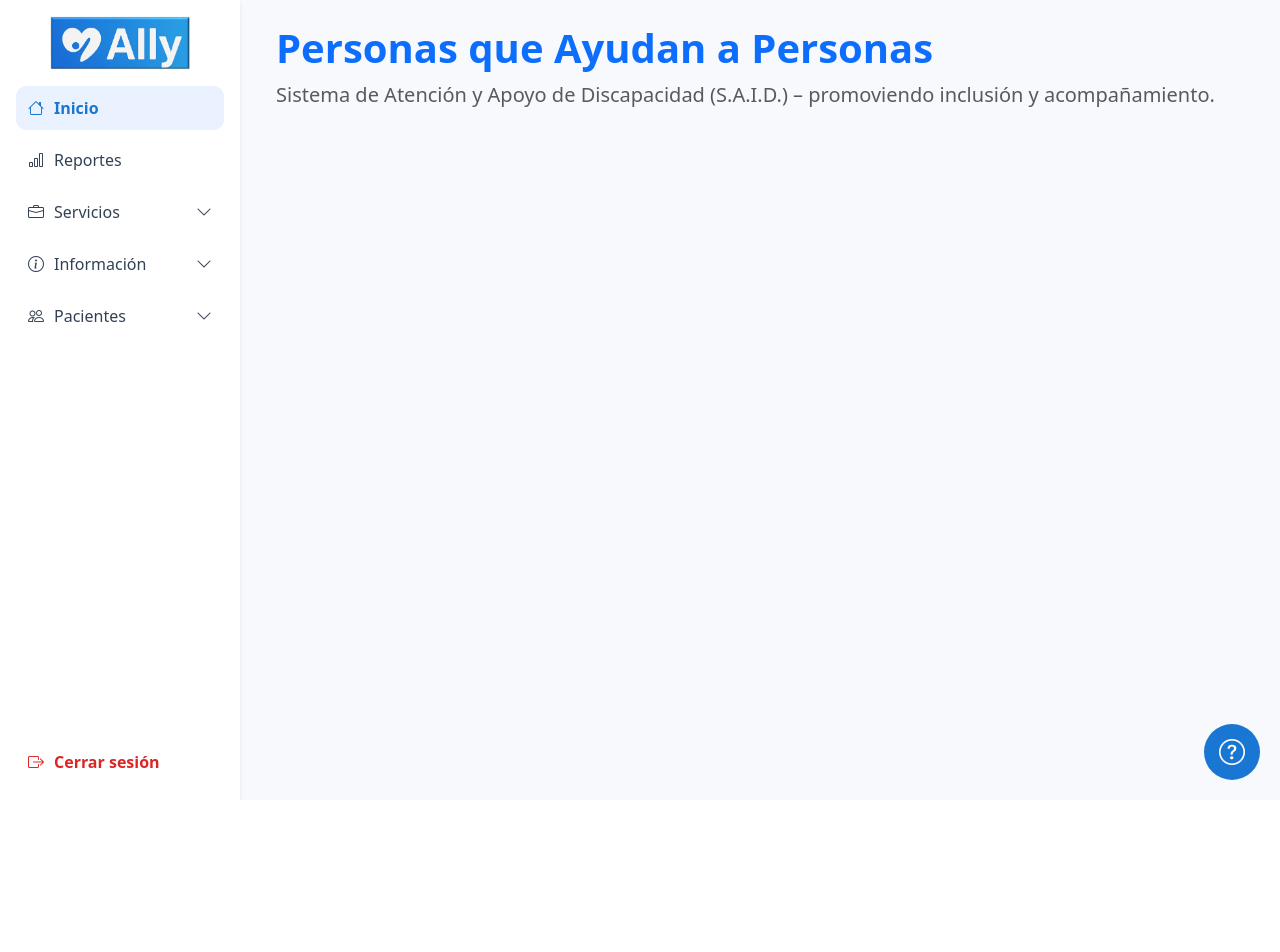
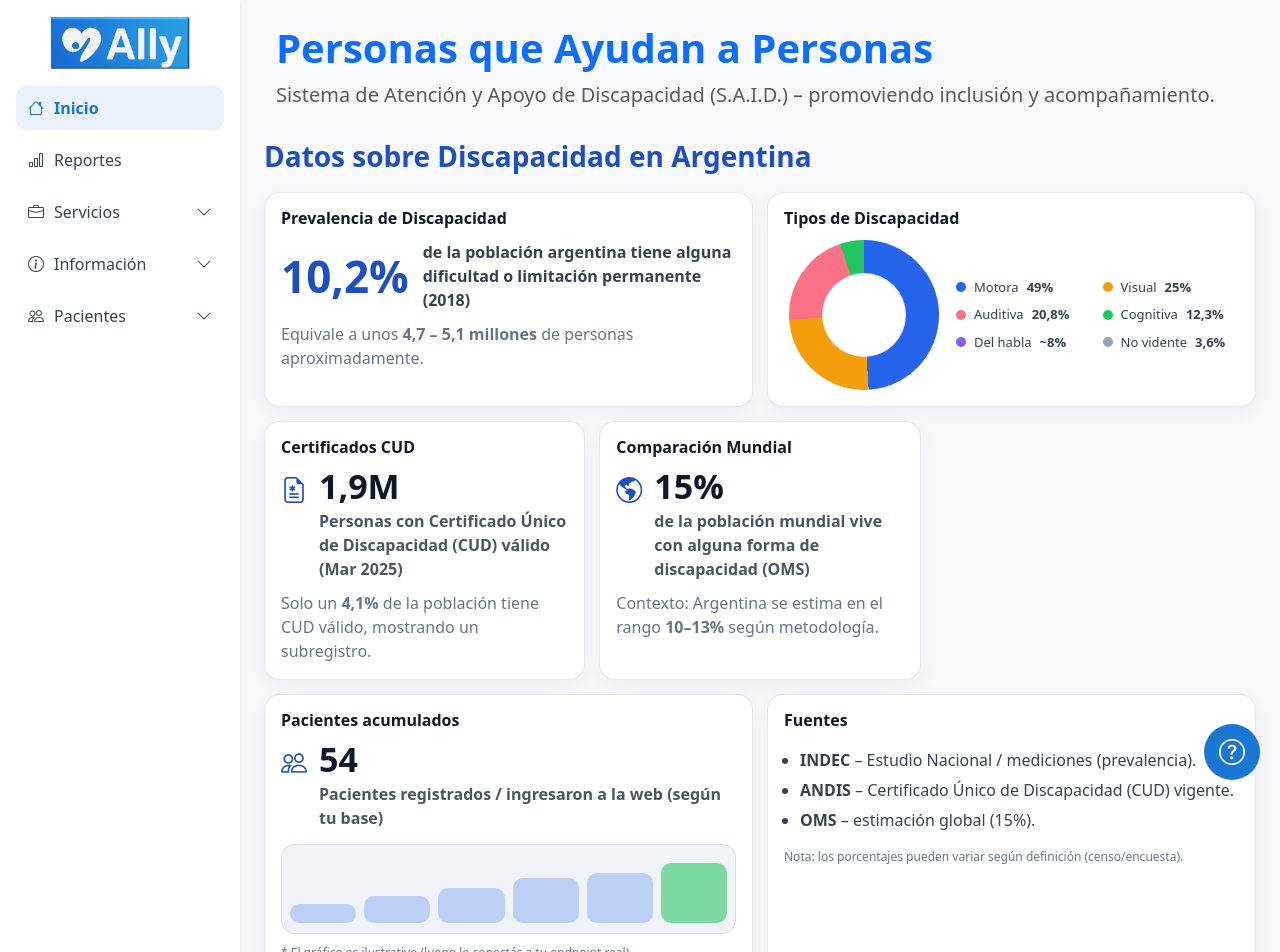
Before and after one commit to 113013-DeSanNicolasMacanoIndira/frontend-TFPS-Ally, an Angular app: page /portal-paciente in a window 1280 px wide. Shown: the top 952 px of the page. Before the commit the page ends 800 px from the top, so only its background shows below. Built offline with nearby package versions, Linux system fonts and the light colour scheme.

Commit message:
MODIFICACION30

```diff
--- a/src/app/features/pacientes/pages/portal-paciente/portal-paciente.component.html
+++ b/src/app/features/pacientes/pages/portal-paciente/portal-paciente.component.html
@@ -79,7 +79,123 @@
       </div>
     </section>
 
-    <section class="dashboard-placeholder"></section>
+    <section class="dash">
+
+  <!-- TITULO + SUBTITULO como la captura -->
+  <div class="dash-header">
+
+    <div class="dash-title">
+      <h2>Datos sobre Discapacidad en Argentina</h2>
+
+    </div>
+  </div>
+
+  <!-- GRID de tarjetas -->
+  <div class="dash-grid">
+
+    <!-- Prevalencia -->
+    <div class="card card-lg">
+      <h3>Prevalencia de Discapacidad</h3>
+      <div class="big-number">
+        <span class="num">10,2%</span>
+        <span class="txt">de la población argentina tiene alguna dificultad o limitación permanente (2018)</span>
+      </div>
+      <p class="muted">
+        Equivale a unos <strong>4,7 – 5,1 millones</strong> de personas aproximadamente.
+      </p>
+    </div>
+
+    <!-- Tipos -->
+    <div class="card card-lg">
+      <h3>Tipos de Discapacidad</h3>
+
+      <!-- “fake donut” simple (sin librerías) + leyenda -->
+      <div class="donut-row">
+        <div class="donut" aria-label="Gráfico de tipos de discapacidad"></div>
+
+        <div class="legend">
+          <div class="legend-item"><span class="dot dot-motora"></span> Motora <strong>49%</strong></div>
+          <div class="legend-item"><span class="dot dot-visual"></span> Visual <strong>25%</strong></div>
+          <div class="legend-item"><span class="dot dot-auditiva"></span> Auditiva <strong>20,8%</strong></div>
+          <div class="legend-item"><span class="dot dot-cognitiva"></span> Cognitiva <strong>12,3%</strong></div>
+          <div class="legend-item"><span class="dot dot-habla"></span> Del habla <strong>~8%</strong></div>
+          <div class="legend-item"><span class="dot dot-novidente"></span> No vidente <strong>3,6%</strong></div>
+        </div>
+      </div>
+    </div>
+
+    <!-- CUD -->
+    <div class="card">
+      <h3>Certificados CUD</h3>
+      <div class="metric">
+        <i class="bi bi-file-earmark-medical"></i>
+        <div>
+          <div class="metric-value">1,9M</div>
+          <div class="metric-sub">Personas con Certificado Único de Discapacidad (CUD) válido (Mar 2025)</div>
+        </div>
+      </div>
+      <p class="muted">
+        Solo un <strong>4,1%</strong> de la población tiene CUD válido, mostrando un subregistro.
+      </p>
+    </div>
+
+    <!-- Mundial -->
+    <div class="card">
+      <h3>Comparación Mundial</h3>
+      <div class="metric">
+        <i class="bi bi-globe-americas"></i>
+        <div>
+          <div class="metric-value">15%</div>
+          <div class="metric-sub">de la población mundial vive con alguna forma de discapacidad (OMS)</div>
+        </div>
+      </div>
+      <p class="muted">
+        Contexto: Argentina se estima en el rango <strong>10–13%</strong> según metodología.
+      </p>
+    </div>
+
+    <!-- Pacientes que ingresaron (tu SQL) -->
+    <div class="card card-wide">
+      <h3>Pacientes acumulados</h3>
+
+      <div class="metric">
+        <i class="bi bi-people"></i>
+        <div>
+          <div class="metric-value">{{ pacientesRegistrados }}</div>
+          <div class="metric-sub">Pacientes registrados / ingresaron a la web (según tu base)</div>
+        </div>
+      </div>
+
+      <div class="mini-bars" aria-label="Tendencia últimos 6 meses">
+        <div class="bar" style="height: 28%"></div>
+        <div class="bar" style="height: 40%"></div>
+        <div class="bar" style="height: 52%"></div>
+        <div class="bar" style="height: 66%"></div>
+        <div class="bar" style="height: 74%"></div>
+        <div class="bar active" style="height: 88%"></div>
+      </div>
+
+      <div class="muted tiny">
+        * El gráfico es ilustrativo (luego lo conectás a tu endpoint real).
+      </div>
+    </div>
+
+    <!-- Fuentes -->
+    <div class="card card-wide">
+      <h3>Fuentes</h3>
+      <ul class="sources">
+        <li><strong>INDEC</strong> – Estudio Nacional / mediciones (prevalencia).</li>
+        <li><strong>ANDIS</strong> – Certificado Único de Discapacidad (CUD) vigente.</li>
+        <li><strong>OMS</strong> – estimación global (15%).</li>
+      </ul>
+      <p class="muted tiny">
+        Nota: los porcentajes pueden variar según definición (censo/encuesta).
+      </p>
+    </div>
+
+  </div>
+ </section>
+
   </main>
 </div>
 
--- a/src/app/features/pacientes/pages/portal-paciente/portal-paciente.component.scss
+++ b/src/app/features/pacientes/pages/portal-paciente/portal-paciente.component.scss
@@ -162,3 +162,227 @@
   top: 16px;
   right: 16px;
 }
+/* =========================
+   DASHBOARD (Datos Argentina)
+========================= */
+.dash {
+  margin-top: 14px;
+}
+
+.dash-header {
+  display: flex;
+  align-items: center;
+  gap: 14px;
+  margin-bottom: 18px;
+}
+
+.dash-logo {
+  width: 80px;
+  height: auto;
+}
+
+.dash-title h2 {
+  margin: 0;
+  font-size: 28px;
+  font-weight: 800;
+  color: #1e4fbf;
+}
+
+.dash-title p {
+  margin: 4px 0 0;
+  color: #64748b;
+}
+
+.dash-grid {
+  display: grid;
+  grid-template-columns: repeat(12, 1fr);
+  gap: 14px;
+}
+
+.card {
+  background: #fff;
+  border-radius: 16px;
+  padding: 16px;
+  box-shadow: 0 6px 20px rgba(15, 23, 42, 0.06);
+  border: 1px solid rgba(148, 163, 184, 0.25);
+  grid-column: span 4;
+}
+
+.card-lg {
+  grid-column: span 6;
+}
+
+.card-wide {
+  grid-column: span 6;
+}
+
+.card h3 {
+  margin: 0 0 12px;
+  font-size: 16px;
+  font-weight: 800;
+  color: #0f172a;
+}
+
+.muted {
+  color: #64748b;
+  margin: 10px 0 0;
+}
+
+.tiny {
+  font-size: 12px;
+}
+
+/* Big number */
+.big-number {
+  display: grid;
+  grid-template-columns: auto 1fr;
+  gap: 14px;
+  align-items: center;
+}
+
+.big-number .num {
+  font-size: 44px;
+  font-weight: 900;
+  color: #1e4fbf;
+  line-height: 1;
+}
+
+.big-number .txt {
+  color: #334155;
+  font-weight: 600;
+}
+
+/* Metric row */
+.metric {
+  display: flex;
+  gap: 12px;
+  align-items: flex-start;
+}
+
+.metric i {
+  font-size: 26px;
+  color: #1e4fbf;
+  margin-top: 2px;
+}
+
+.metric-value {
+  font-size: 34px;
+  font-weight: 900;
+  color: #0f172a;
+  line-height: 1;
+}
+
+.metric-sub {
+  color: #475569;
+  font-weight: 600;
+  margin-top: 6px;
+}
+
+/* Donut “simple” (sin librería) */
+.donut-row {
+  display: grid;
+  grid-template-columns: 160px 1fr;
+  gap: 12px;
+  align-items: center;
+}
+
+.donut {
+  width: 150px;
+  height: 150px;
+  border-radius: 50%;
+  background: conic-gradient(
+    #2563eb 0 49%,
+    #f59e0b 49% 74%,
+    #fb7185 74% 94.8%,
+    #22c55e 94.8% 107.1%,
+    #8b5cf6 107.1% 115.1%,
+    #94a3b8 115.1% 118.7%,
+    #e2e8f0 118.7% 100%
+  );
+  position: relative;
+  margin: 0 auto;
+}
+
+.donut::after {
+  content: "";
+  position: absolute;
+  inset: 22%;
+  background: #fff;
+  border-radius: 50%;
+  box-shadow: inset 0 0 0 1px rgba(148, 163, 184, 0.25);
+}
+
+/* Legend */
+.legend {
+  display: grid;
+  grid-template-columns: 1fr 1fr;
+  gap: 8px 10px;
+}
+
+.legend-item {
+  display: flex;
+  align-items: center;
+  gap: 8px;
+  color: #334155;
+  font-size: 13px;
+}
+
+.dot {
+  width: 10px;
+  height: 10px;
+  border-radius: 999px;
+  display: inline-block;
+}
+
+.dot-motora { background: #2563eb; }
+.dot-visual { background: #f59e0b; }
+.dot-auditiva { background: #fb7185; }
+.dot-cognitiva { background: #22c55e; }
+.dot-habla { background: #8b5cf6; }
+.dot-novidente { background: #94a3b8; }
+
+/* Mini bars (ilustrativo) */
+.mini-bars {
+  margin-top: 14px;
+  height: 90px;
+  display: flex;
+  align-items: flex-end;
+  gap: 8px;
+  padding: 10px 8px;
+  border-radius: 14px;
+  background: rgba(226, 232, 240, 0.55);
+  border: 1px solid rgba(148, 163, 184, 0.25);
+}
+
+.mini-bars .bar {
+  flex: 1;
+  border-radius: 10px;
+  background: rgba(37, 99, 235, 0.25);
+}
+
+.mini-bars .bar.active {
+  background: rgba(34, 197, 94, 0.55);
+}
+
+/* Sources */
+.sources {
+  margin: 0;
+  padding-left: 16px;
+  color: #334155;
+}
+
+.sources li {
+  margin: 6px 0;
+}
+
+/* Responsive */
+@media (max-width: 1100px) {
+  .card, .card-lg, .card-wide { grid-column: span 12; }
+  .donut-row { grid-template-columns: 1fr; }
+  .legend { grid-template-columns: 1fr 1fr; }
+}
+
+@media (max-width: 520px) {
+  .legend { grid-template-columns: 1fr; }
+  .dash-title h2 { font-size: 22px; }
+}
--- a/src/app/features/pacientes/pages/portal-paciente/portal-paciente.component.ts
+++ b/src/app/features/pacientes/pages/portal-paciente/portal-paciente.component.ts
@@ -11,6 +11,8 @@ import { AuthService } from '../../../../services/auth.service';
   styleUrls: ['./portal-paciente.component.scss']
 })
 export class PortalPacienteComponent {
+  // Pacientes registrados (mock por ahora)
+  pacientesRegistrados = 54;
   // FAQ
   mostrarFaq = false;
 
```
